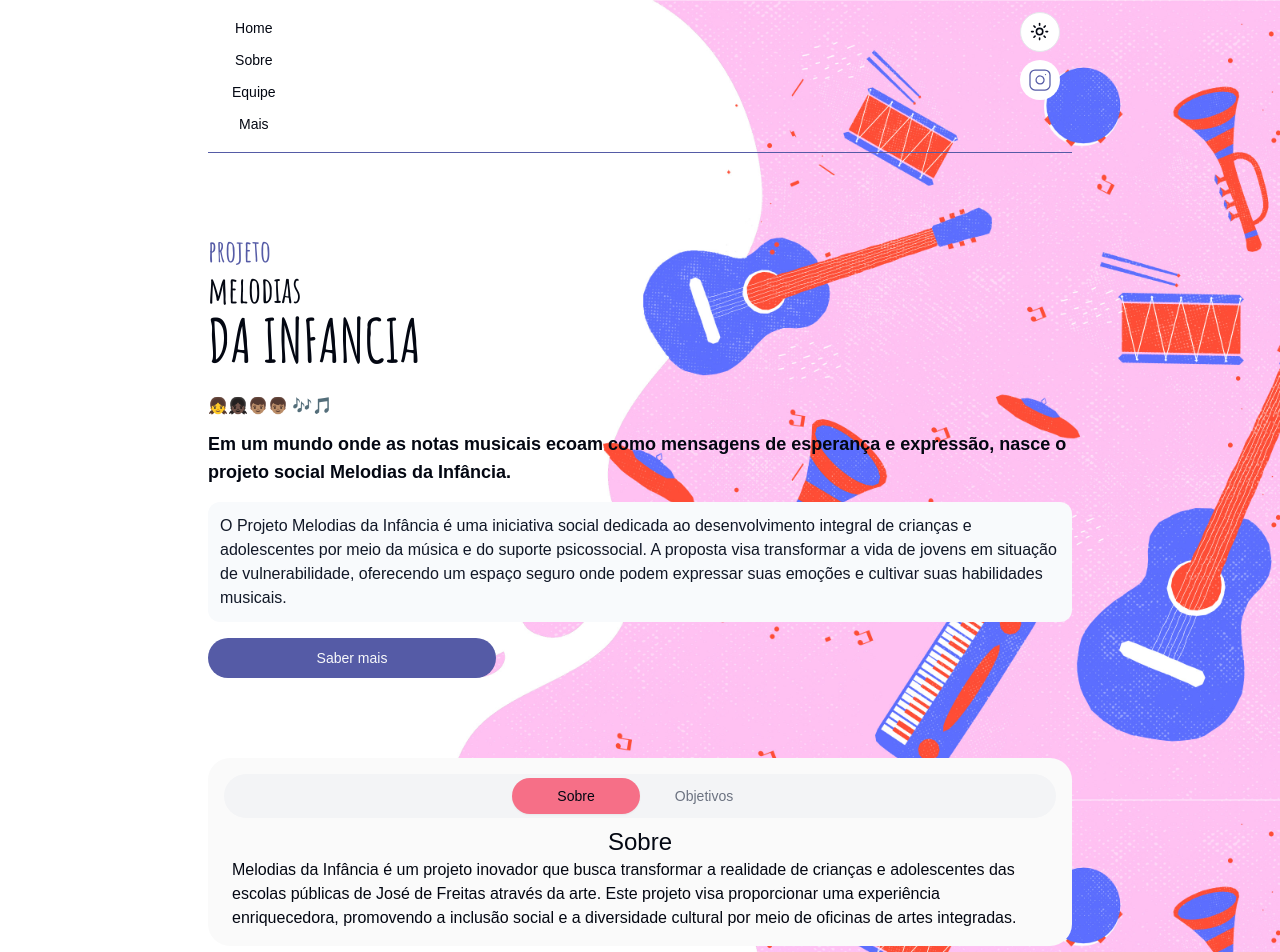
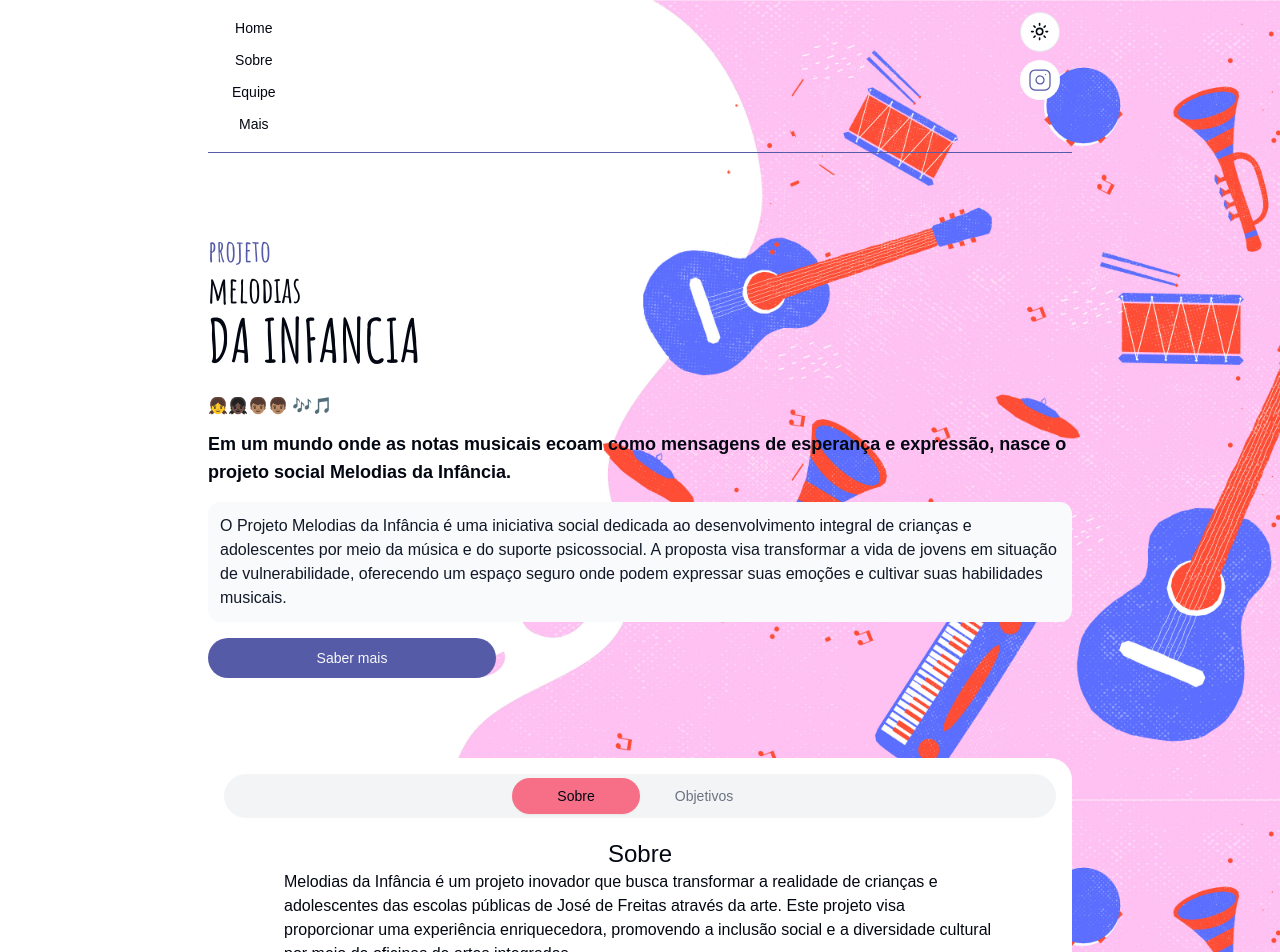
Before and after one commit to DeysRodrigues/melodias-infancia, a Next.js app: page / in a window 1280 px wide. Shown: the top 952 px of the page. Built offline with nearby package versions, Linux system fonts and the light colour scheme; a web font is replaced by a local one.

Commit message:
style: add simple modifications

```diff
--- a/src/app/ui/home/Sobre.tsx
+++ b/src/app/ui/home/Sobre.tsx
@@ -9,22 +9,22 @@ import {
 
 const Sobre: React.FC = () => {
     return (
-        <section className="bg-neutral-50 p-4 rounded-md">
+        <section className="bg-card p-4 rounded-md">
             <Tabs defaultValue="sobre" className="w-full">
                 <TabsList className="w-full">
                     <TabsTrigger value="sobre">Sobre</TabsTrigger>
                     <TabsTrigger value="objetivos">Objetivos</TabsTrigger>
                 </TabsList>
-                <TabsContent value="sobre">
-                    <div className="px-2">
+                <TabsContent value="sobre" className="md:px-10">
+                    <div className="m-5">
                         <h2 className="text-2xl w-full text-center">Sobre </h2>
                         <p>
                             Melodias da Infância é um projeto inovador que busca transformar a realidade de crianças e adolescentes das escolas públicas de José de Freitas através da arte. Este projeto visa proporcionar uma experiência enriquecedora, promovendo a inclusão social e a diversidade cultural por meio de oficinas de artes integradas.
                         </p>
                     </div>
                 </TabsContent>
-                <TabsContent value="objetivos">
-                    <div>
+                <TabsContent value="objetivos"  className="md:px-10">
+                    <div className="m-5">
                         <h2 className="text-2xl w-full text-center">Objetivos </h2>
                         <p>
                             O principal objetivo do Melodias da Infância é promover a transformação através da arte, criando um ambiente onde os alunos possam expressar-se e descobrir novas habilidades. Ao construir pontes de diálogo entre diferentes expressões artísticas e culturais, o projeto visa resgatar e valorizar a cultura local, promovendo a inclusão e acessibilidade para todos os participantes.
```
